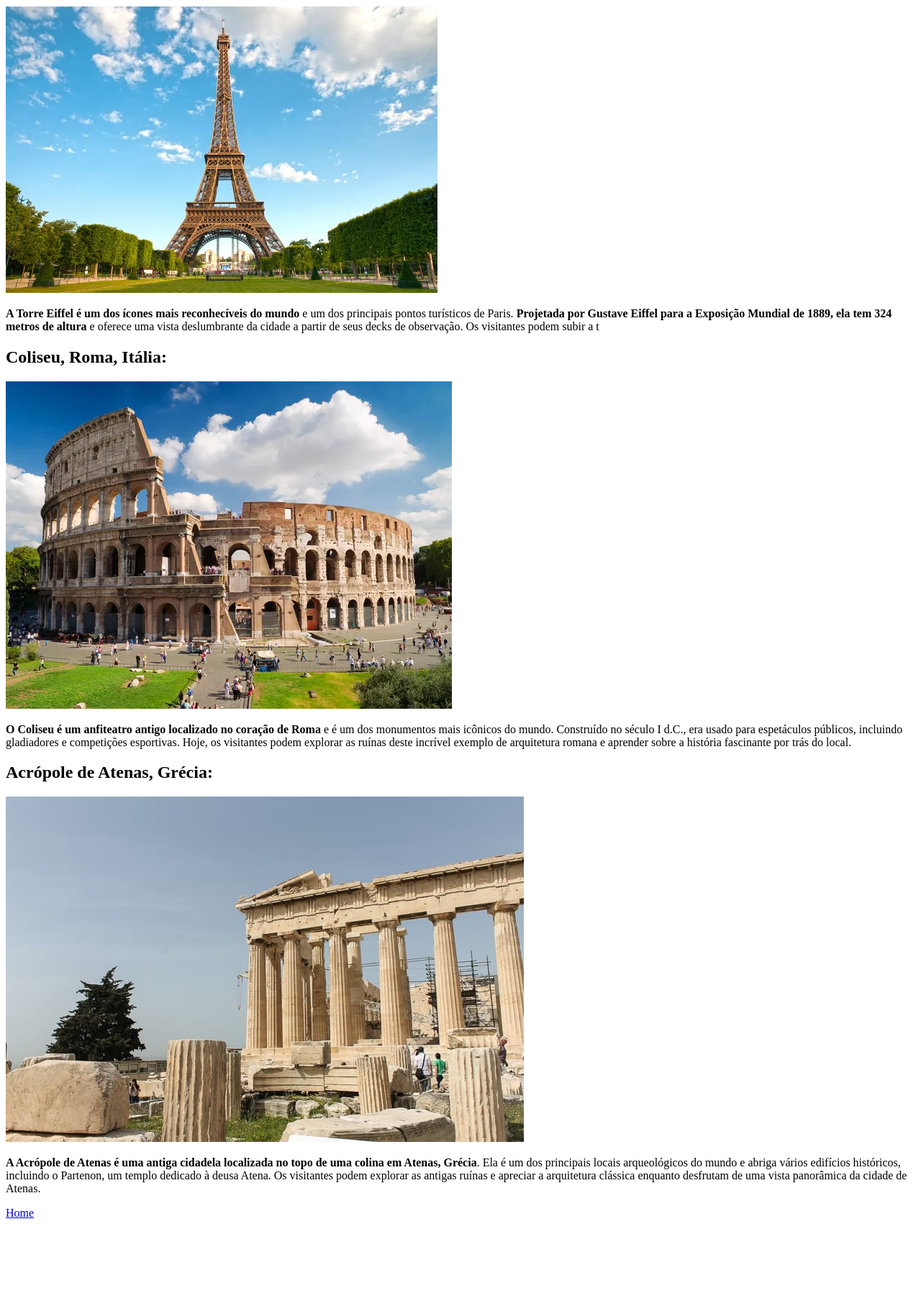
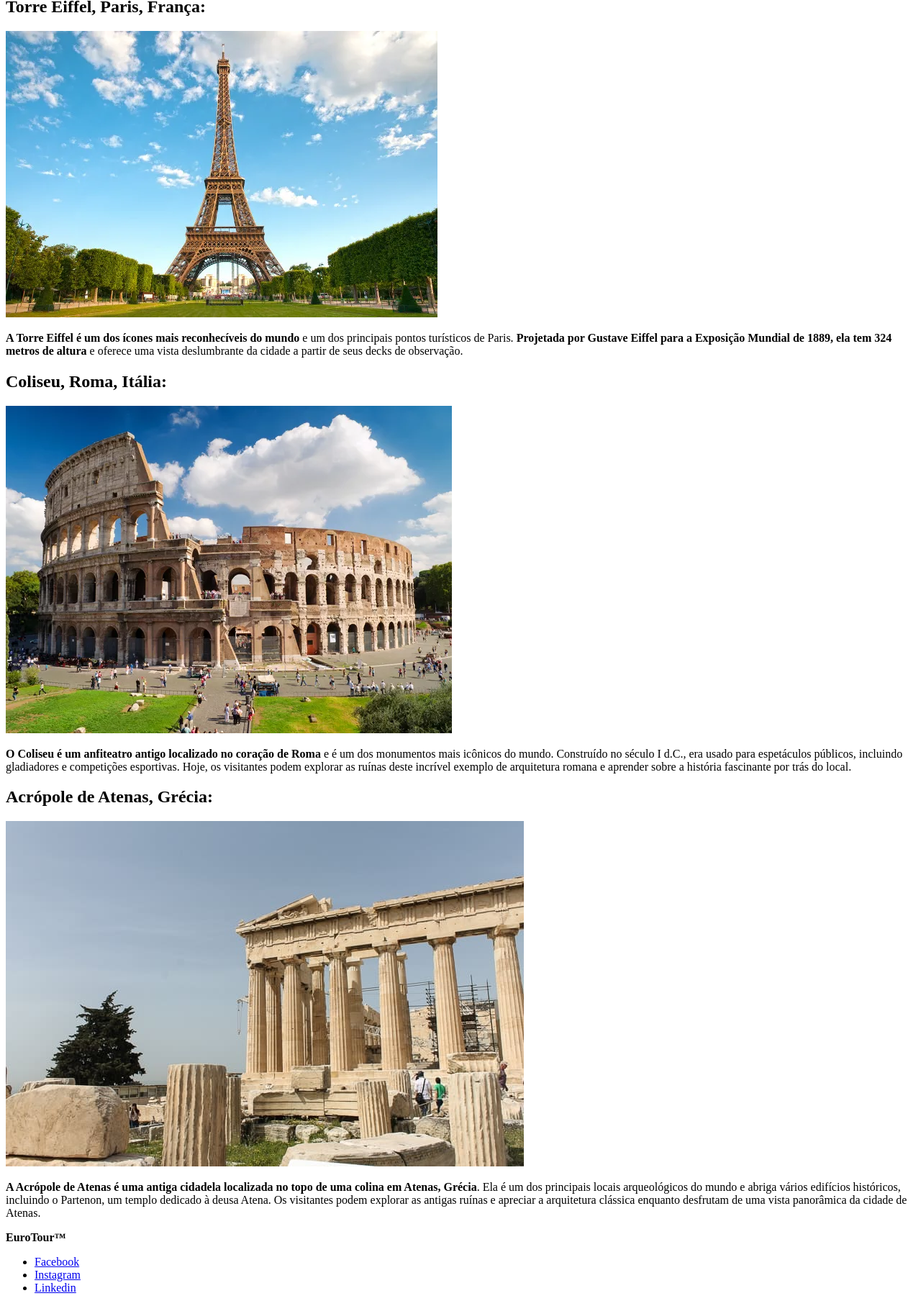
Before and after one commit to Douglas-Sadi/EuroTour, a plain HTML site: page pontos-turisticos.html in a window 1280 px wide. Shown: the part 156-1971 px from the top of the page at 72% size. Before the commit the page ends 1867 px from the top, so only its background shows below. Drawn offline with Linux system fonts and the light colour scheme.

Commit message:
Adição de imagens, conteúdos e footer

```diff
--- a/pontos-turisticos.html
+++ b/pontos-turisticos.html
@@ -6,16 +6,20 @@
         <link rel="shortcut icon" href="imagens/turisticos.png" type="image/x-icon">
     <title>Pontos Turísticos</title>
 </head>
+
 <body>
+   <header>
+    <p><a href="index.html" target="_self" rel="prev">Home</a></p>
        <h1>Pontos Turísticos</h1>
        <p>Alguns pontos turísticos mais visitados por nossos clientes:</p>
+   </header>
+
+    <main>
         <section>
-
             <!-- Obs: Não tive tempo de deixar as imagens do mesmo tamanho. O foco é mais nas aplicações das tags, mas quem clonar o repositorio e quiser mexer, sem problemas-->
-
             <h2>Torre Eiffel, Paris, França:</h2>
             <img src="imagens/torre-eiffel.webp" alt="Torre Eiffel">
-        <p><strong>A Torre Eiffel é um dos ícones mais reconhecíveis do mundo</strong> e um dos principais pontos turísticos de Paris. <strong>Projetada por Gustave Eiffel para a Exposição Mundial de 1889, ela tem 324 metros de altura</strong> e oferece uma vista deslumbrante da cidade a partir de seus decks de observação. Os visitantes podem subir a t</p>
+            <p><strong>A Torre Eiffel é um dos ícones mais reconhecíveis do mundo</strong> e um dos principais pontos turísticos de Paris. <strong>Projetada por Gustave Eiffel para a Exposição Mundial de 1889, ela tem 324 metros de altura</strong> e oferece uma vista deslumbrante da cidade a partir de seus decks de observação.</p>
 
             <h2>Coliseu, Roma, Itália:</h2>
             <img src="imagens/coliseu.webp" alt="Coliseu">
@@ -25,7 +29,17 @@
             <img src="imagens/atenas.jpg" alt="Atenas">
             <p><strong>A Acrópole de Atenas é uma antiga cidadela localizada no topo de uma colina em Atenas, Grécia</strong>. Ela é um dos principais locais arqueológicos do mundo e abriga vários edifícios históricos, incluindo o Partenon, um templo dedicado à deusa Atena. Os visitantes podem explorar as antigas ruínas e apreciar a arquitetura clássica enquanto desfrutam de uma vista panorâmica da cidade de Atenas.</p>
         </section>
-    <p><a href="index.html" target="_self" rel="prev">Home</a></p>
-</header>
+    </main>
+
+        <footer>
+            <span><strong>EuroTour&trade;</strong></span>
+            <ul>
+                <li><a href="https://www.facebook.com/" target="_blank" rel="noopener noreferrer">Facebook</a></li>
+
+                <li><a href="https://www.instagram.com/" target="_blank" rel="noopener noreferrer">Instagram</a></li>
+
+                <li><a href="https://www.linkedin.com/" target="_blank" rel="noopener noreferrer">Linkedin</a></li>
+            </ul>
+        </footer>
     </body>
 </html>
```
Also changed, not shown: hospedagens.html (+33 -5 lines), index.html (+0 -1 lines), passagens.html (+20 -6 lines), imagens/adlon.jpg (added), imagens/ritz.jpg (added), imagens/waldorf.jpg (added). Lines whose indentation alone changed are shown as unchanged.
